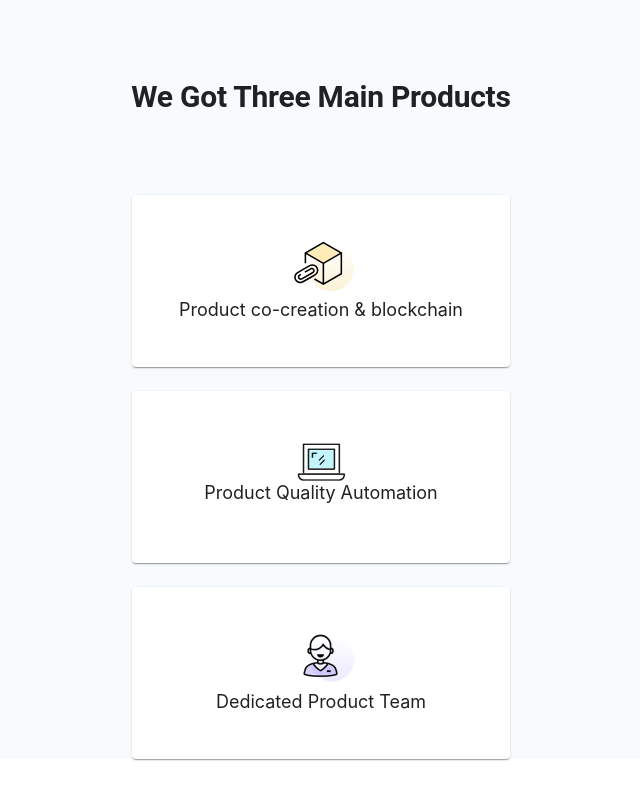
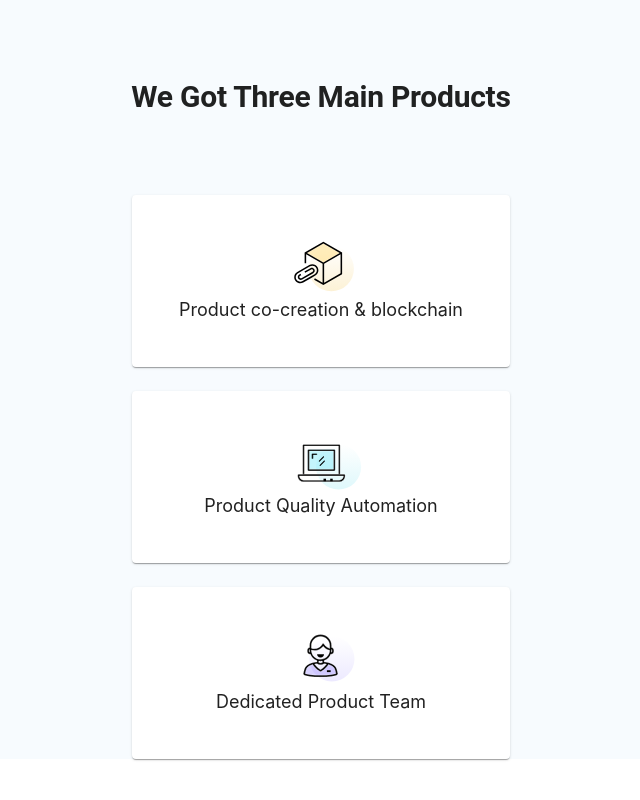
Before and after one commit to laurapalma/57b_recruitment, a React (Create React App) app in the folder 57blocks_recruitment/: page / in a window 1280 px wide. Shown: the part 346-1146 px from the top of the page, without its empty margins (319-959 px from the left). Built offline with nearby package versions, Linux system fonts and the light colour scheme; no server answers.

Commit message:
A central icon that did not comply with the prototype design is modified

```diff
--- a/57blocks_recruitment/src/ComponentsCandidate/firstView/JobOpportunities.jsx
+++ b/57blocks_recruitment/src/ComponentsCandidate/firstView/JobOpportunities.jsx
@@ -4,7 +4,7 @@ import { Box, Typography } from "@mui/material/";
 import CardOpportunities from "./CardOpportunities";
 import HeaderViews from "../HeaderViews";
 import icoUser from "../img/icoData.svg";
-import icoWeb from "../img/icoWeb.svg";
+import icoWeb from "../img/ico-web.svg";
 import icoBlockchain from "../img/icoBlockchain.svg";
 import "../componentsCandidate.css";
 
@@ -69,9 +69,11 @@ const JobOpportunities = () => {
         >
           We Got Three Main Products
         </Typography>
-        {productBlockchain.map((product) => (
-          <CardOpportunities key={product.id} item={product} />
-        ))}
+        <div className="container_cards">
+          {productBlockchain.map((product) => (
+            <CardOpportunities key={product.id} item={product} />
+          ))}
+        </div>
       </Box>
     </>
   );
```
Also changed, not shown: 57blocks_recruitment/src/ComponentsCandidate/img/ico-web.svg (added), 57blocks_recruitment/src/ComponentsCandidate/img/icoWeb.svg (deleted).
